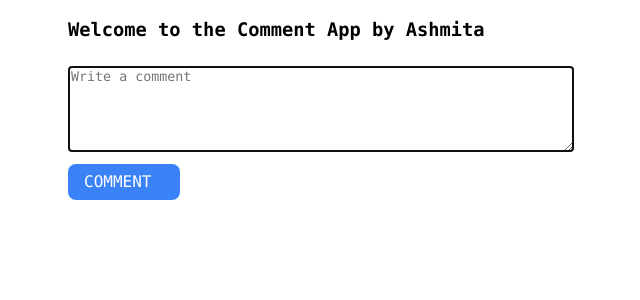
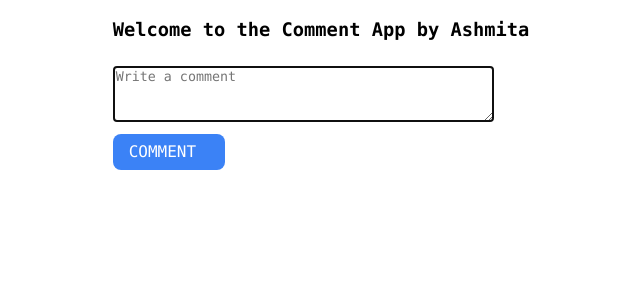
Before and after one commit to AsmiGitHub/test_as, a React (Create React App) app: page / in a window 1280 px wide. Shown: the top 300 px of the page, without its empty margins (319-959 px from the left). Built offline with nearby package versions, Linux system fonts and the light colour scheme.

Commit message:
Few changes made in design

```diff
--- a/src/App.js
+++ b/src/App.js
@@ -57,16 +57,13 @@ Finally, the setCommentsData function is called with temp as an argument to upda
   };
 /**This block of code represents the JSX (JavaScript XML) returned by the App component.
  * It renders the Comment component, passing several props to it:
-
 handleInsertNode: The handleInsertNode function is passed to the Comment component, allowing it to invoke the function when a new node needs to be inserted.
 handleEditNode: The handleEditNode function is passed to the Comment component, enabling it to invoke the function when a node needs to be edited.
 handleDeleteNode: The handleDeleteNode function is passed to the Comment component, enabling it to invoke the function when a node needs to be deleted.
 comment: The commentsData state variable is passed to the Comment component, providing it with the current tree structure to render and display.
 The returned JSX is wrapped in a <div> element with the className of "App", which allows for applying styling to the component.
-
 Finally, the App component is exported as the default export, making it available for use in other parts of the application. */
   return (
-
     <div className="App">
     <Header/>
       <Comment
--- a/src/components/Comment.js
+++ b/src/components/Comment.js
@@ -104,7 +104,7 @@ Within this <div>, there is more conditional rendering.
         {comment.id === 1 ? (
           <>
 
-          <form>
+          <form className="commentForm">
             <textarea
               type="text"
               className="comment-form-textarea"
--- a/src/components/Header.js
+++ b/src/components/Header.js
@@ -2,9 +2,7 @@
 import React from "react";
 const Header = () => {
     return (
-
         <div>
-
             <div className="HeaderDiv">
             <h3>Welcome to the Comment App by Ashmita</h3>
             </div>
--- a/src/styles.css
+++ b/src/styles.css
@@ -95,11 +95,11 @@
 }
 
 .comment-form-textarea {
-  width: 500px;
-  height: 80px;
+  height: 50px;
   margin-bottom: 8px;
   margin-top: 8px;
   border: 1px solid rgb(107, 114, 12);
+  width: 90%;
 }
 
 .comment-form-button {
@@ -198,3 +198,7 @@
   padding-left: 5px;
   margin-top: 5px;
 }
+
+.commentForm{
+  width: 100%;
+}
```
